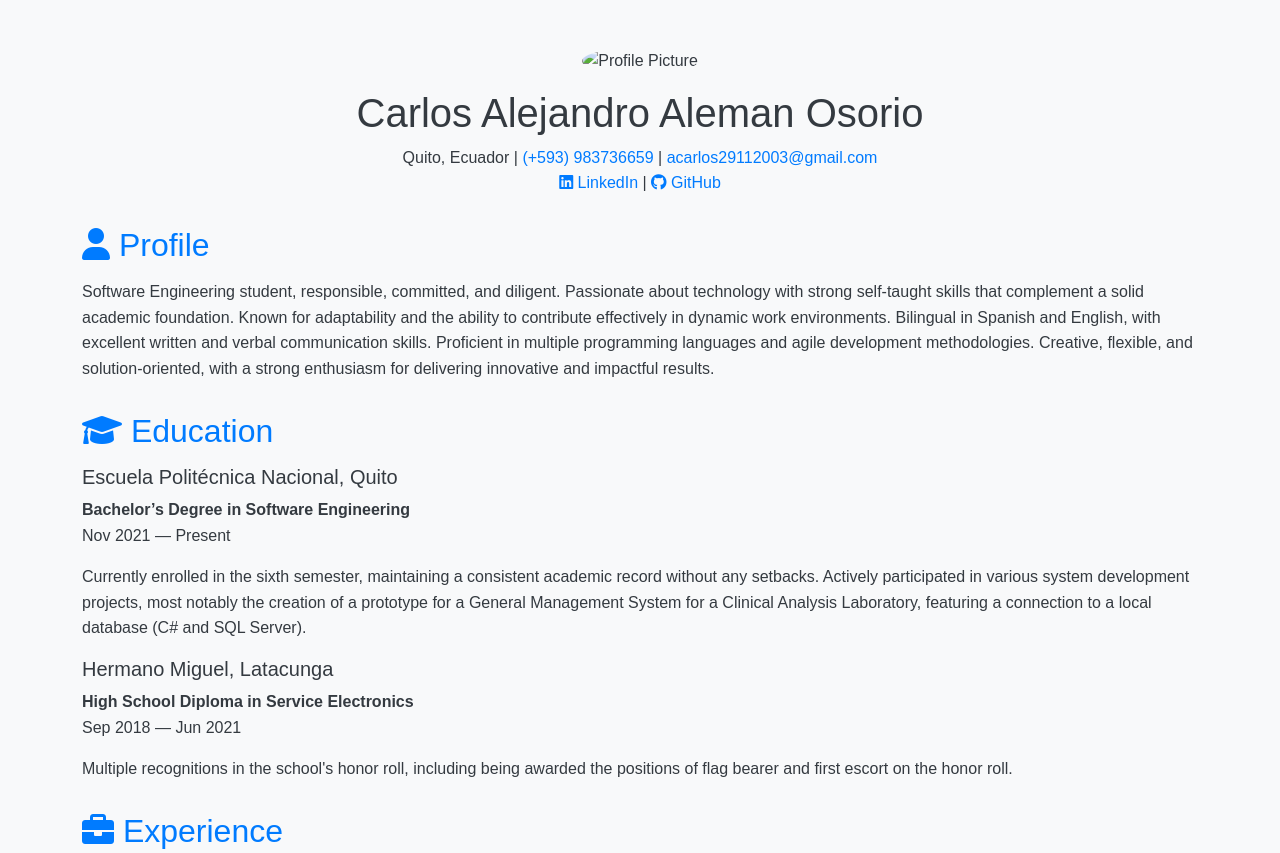
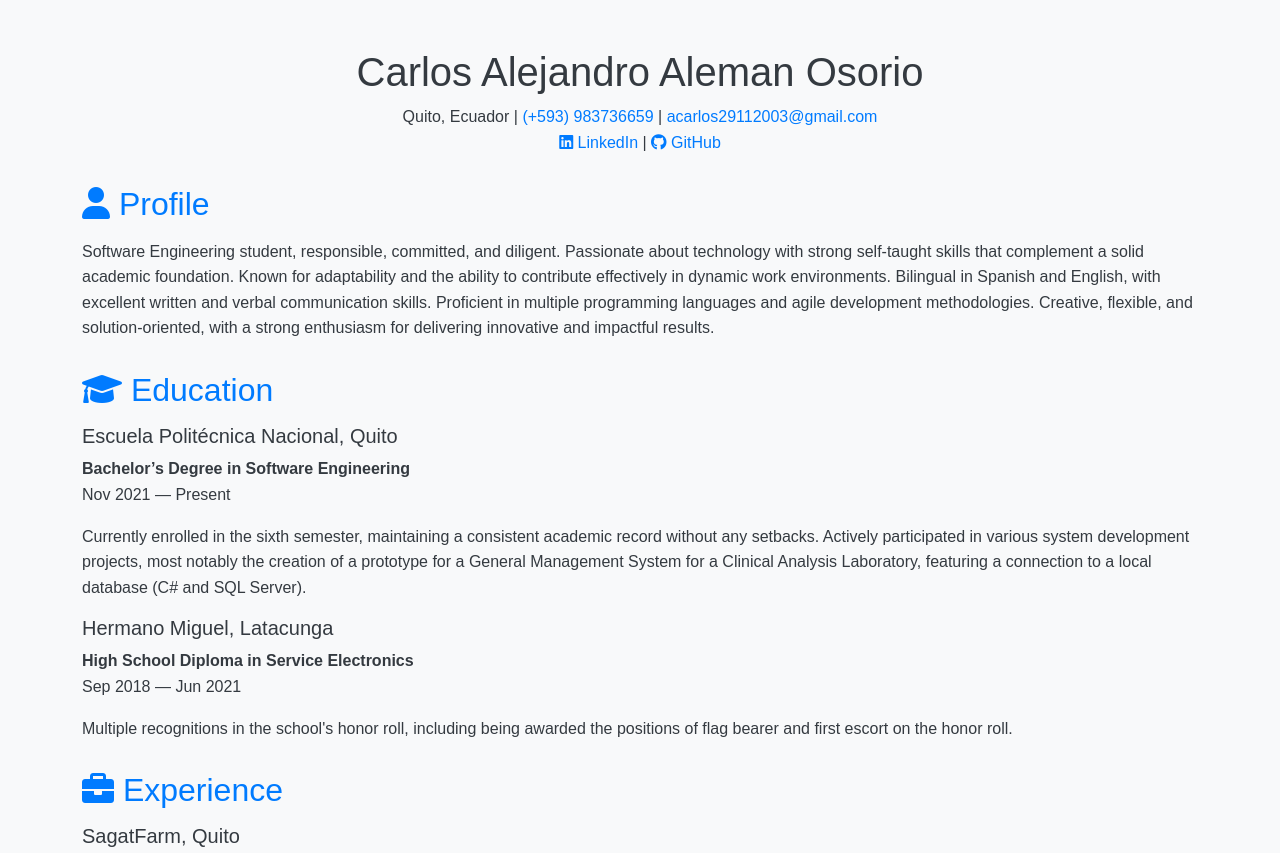
Before and after one commit to Alejololer/Alejololer.github.io, a plain HTML site: page index.html in a window 1280 px wide. Shown: the top 853 px of the page. Drawn offline with nearby package versions, Linux system fonts and the light colour scheme.

Commit message:
Update index.html

```diff
--- a/index.html
+++ b/index.html
@@ -6,6 +6,7 @@
   <title>Carlos Alejandro Aleman - CV</title>
   <link href="https://cdn.jsdelivr.net/npm/bootstrap@5.3.0/dist/css/bootstrap.min.css" rel="stylesheet">
   <link rel="stylesheet" href="https://cdnjs.cloudflare.com/ajax/libs/font-awesome/6.0.0/css/all.min.css">
+  <link rel="icon" href="https://upload.wikimedia.org/wikipedia/commons/thumb/8/89/Half-Life_lambda_logo.svg/1200px-Half-Life_lambda_logo.svg.png">
   <style>
     body {
       font-family: Arial, sans-serif;
@@ -38,7 +39,6 @@
   <div class="container py-5">
     <!-- Header -->
     <header class="text-center">
-      <img src="your-image-url.jpg" alt="Profile Picture" class="profile-img">
       <h1>Carlos Alejandro Aleman Osorio</h1>
       <p class="contact-info">
         Quito, Ecuador | <a href="tel:+593983736659">(+593) 983736659</a> |
```
